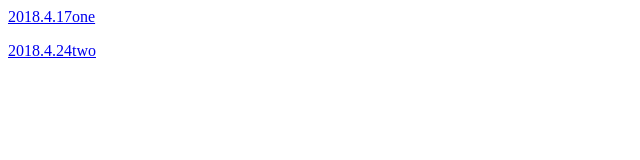
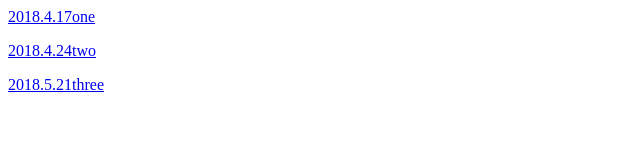
Before and after one commit to shj740282331/shj740282331.github.io, a plain HTML site: page index.html in a window 1280 px wide. Shown: the whole page, without its empty margins (0-640 px from the left). Drawn offline with Linux system fonts and the light colour scheme.

Commit message:
Update index.html

```diff
--- a/index.html
+++ b/index.html
@@ -7,5 +7,7 @@
 </p>
 <p><a href="http://shj740282331.github.io/chaolianji/example.html" >2018.4.24two</a>
 </p>
+<p><a href="http://shj740282331.github.io/there/gallery.html" >2018.5.21three</a>
+</p>
 </body>
 </html>
```
